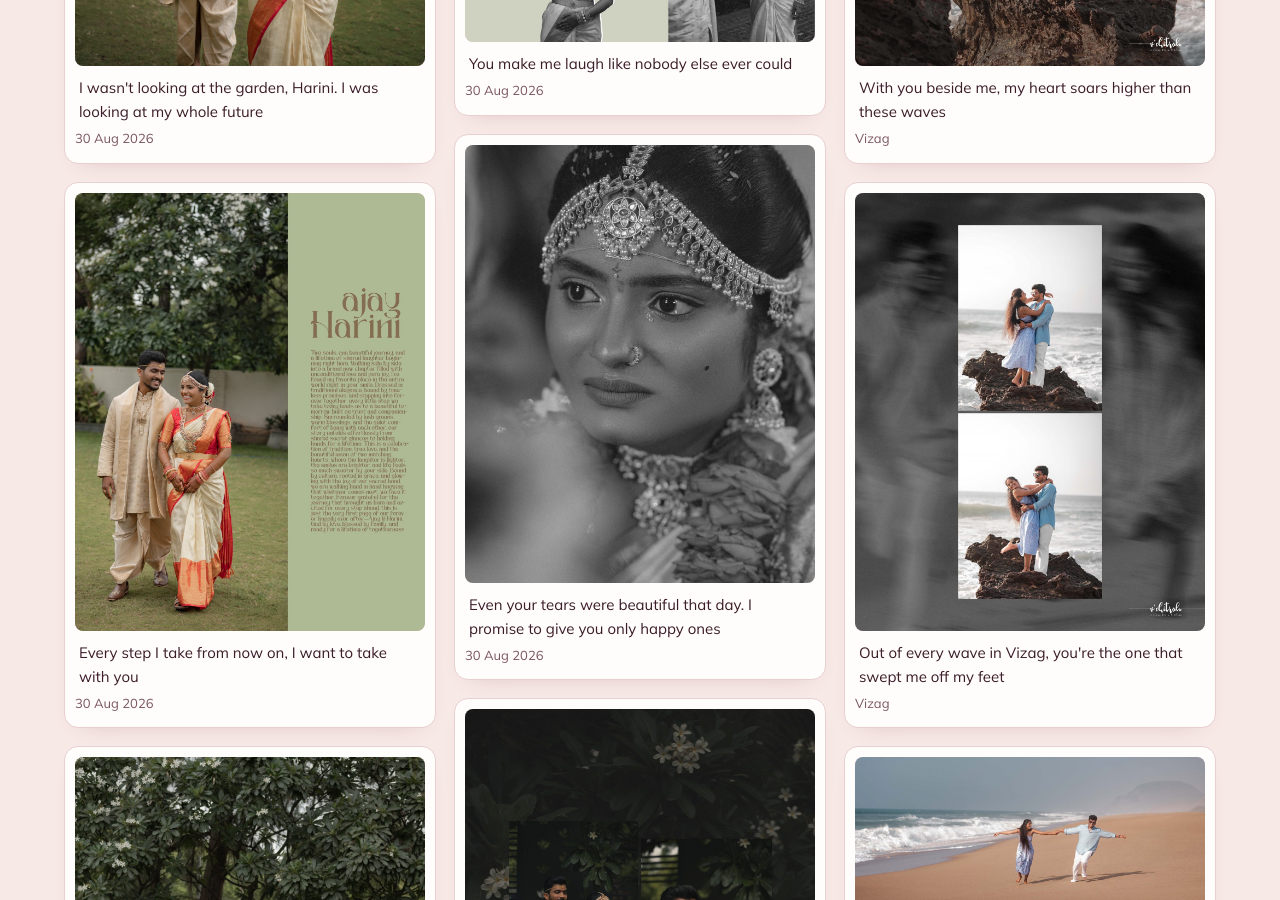
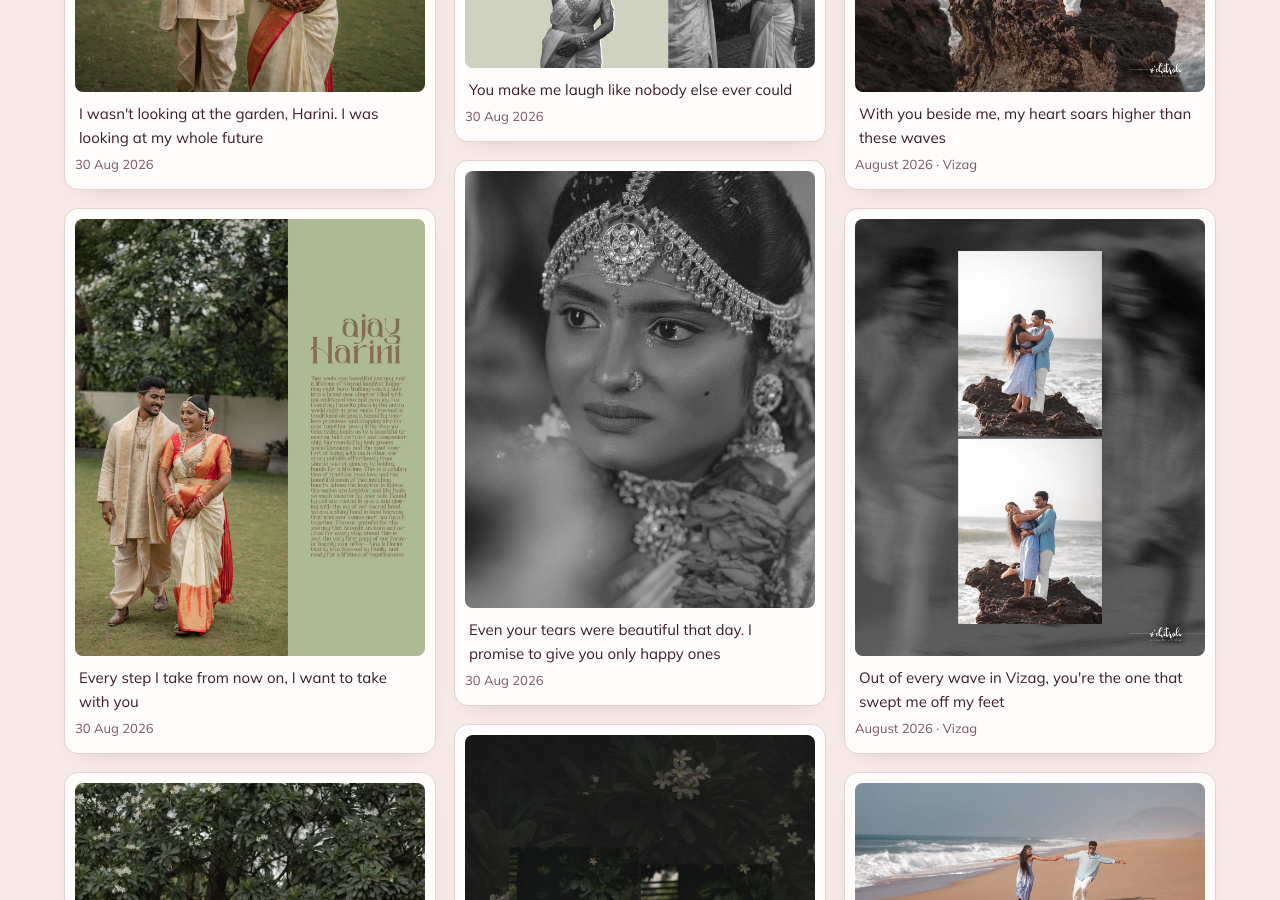
Before and after one commit to ajhr123/ajay-harini, a plain HTML site: page index.html in a window 1280 px wide. Shown: the part 3060-3960 px from the top of the page. Drawn offline with nearby package versions, Linux system fonts and the light colour scheme.

Commit message:
Date Vizag shoot to August 2026; add to timeline
Co-Authored-By: Claude Opus 5.5 <noreply@anthropic.com>
Claude-Session: https://claude.ai/code/session_015qCXLi5wJVaNCC8aWCwGuR

```diff
--- a/index.html
+++ b/index.html
@@ -134,6 +134,7 @@ input,select,textarea{font:16px Mulish,sans-serif;padding:11px 12px;border:1.5px
     <li><time>25 Dec 2020</time><strong>Us, officially</strong><p>Then years of daily calls between Melbourne and Hyderabad.</p></li>
     <li><time>Jan 2026</time><strong>We chose forever</strong><p>The decision to get married.</p></li>
     <li><time>15 Aug 2026</time><strong>Engaged</strong><p>Malkajgiri, Hyderabad.</p></li>
+    <li><time>Aug 2026</time><strong>Our pre-wedding shoot</strong><p>Waves, rocks and endless laughter by the sea in Vizag.</p></li>
     <li><time>30 Aug 2026</time><strong>Married</strong><p>Our wedding day in Hyderabad.</p></li>
     <li class="next"><time>Next</time><strong>Our first home</strong><p>Together in Melbourne, and the family still to come.</p></li>
   </ol>
@@ -182,7 +183,7 @@ $('chips').addEventListener('click',e=>{const b=e.target.closest('button');if(b)
 window.pick=c=>{chapter=c;drawChips();render()};
 drawChips();
 const src=m=>'media/'+encodeURIComponent(m.file);
-const fmt=d=>{if(!d)return'';const t=new Date(d+'T00:00:00');return isNaN(t)?'':t.toLocaleDateString('en-AU',{day:'numeric',month:'short',year:'numeric'})};
+const fmt=d=>{if(!d)return'';const m=d.length===7;const t=new Date((m?d+'-01':d)+'T00:00:00');return isNaN(t)?'':t.toLocaleDateString('en-AU',m?{month:'long',year:'numeric'}:{day:'numeric',month:'short',year:'numeric'})};
 function render(){
   view=items.filter(m=>chapter==='All'||m.chapter===chapter);
   $('grid').innerHTML=view.map((m,i)=>`<figure class="card">${m.type==='video'
--- a/memories.json
+++ b/memories.json
@@ -110,7 +110,7 @@
    "file": "vizag-01.jpg",
    "type": "image",
    "caption": "With you beside me, my heart soars higher than these waves",
-   "date": "",
+   "date": "2026-08",
    "chapter": "Pre-wedding",
    "place": "Vizag"
   },
@@ -118,7 +118,7 @@
    "file": "vizag-02.jpg",
    "type": "image",
    "caption": "Out of every wave in Vizag, you're the one that swept me off my feet",
-   "date": "",
+   "date": "2026-08",
    "chapter": "Pre-wedding",
    "place": "Vizag"
   },
@@ -126,7 +126,7 @@
    "file": "vizag-03.jpg",
    "type": "image",
    "caption": "Running wild by the sea with my favourite person in the world",
-   "date": "",
+   "date": "2026-08",
    "chapter": "Pre-wedding",
    "place": "Vizag"
   },
@@ -134,7 +134,7 @@
    "file": "vizag-04.jpg",
    "type": "image",
    "caption": "Holding your hands and looking up. The sky was never this beautiful before you",
-   "date": "",
+   "date": "2026-08",
    "chapter": "Pre-wedding",
    "place": "Vizag"
   },
@@ -142,7 +142,7 @@
    "file": "vizag-05.jpg",
    "type": "image",
    "caption": "Lead me anywhere, Harini. I'll never let go of your hand",
-   "date": "",
+   "date": "2026-08",
    "chapter": "Pre-wedding",
    "place": "Vizag"
   },
@@ -150,7 +150,7 @@
    "file": "vizag-06.jpg",
    "type": "image",
    "caption": "Every kiss on your forehead is a promise: I will always keep you safe",
-   "date": "",
+   "date": "2026-08",
    "chapter": "Pre-wedding",
    "place": "Vizag"
   }
```
